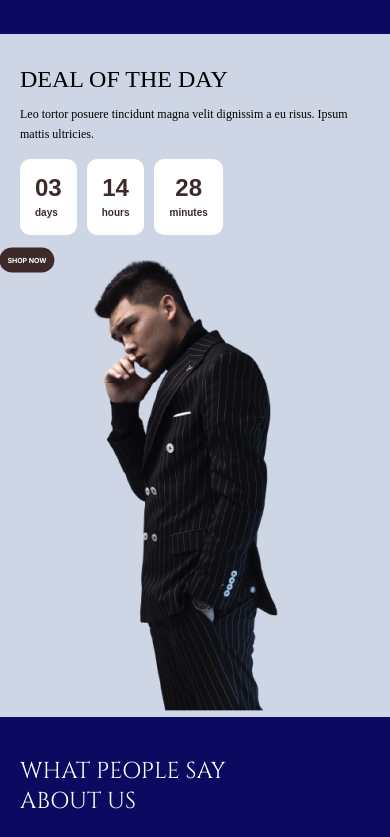
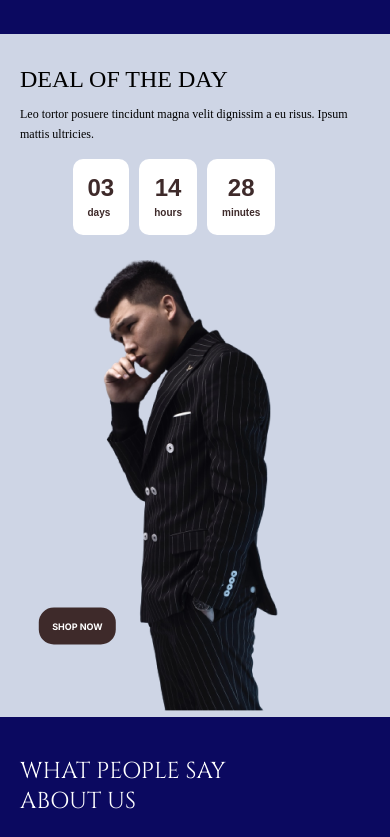
Before and after one commit to debbie459/Fashion, an Angular app: page / in a window 390 px wide. Shown: the part 3613-4450 px from the top of the page. Built offline with nearby package versions, Linux system fonts and the light colour scheme; a web font is replaced by a local one.

Commit message:
addded responsiveness in deal div

```diff
--- a/src/app/home/hero/hero.component.css
+++ b/src/app/home/hero/hero.component.css
@@ -340,6 +340,7 @@
     overflow-x: auto;
     scroll-snap-type: x mandatory;
     width: 100%;
+    scroll-behavior: smooth;
 }
 
 .products-div .products-item {
@@ -409,6 +410,7 @@
     display: flex;
     margin-top: 15px;
     gap: 10px;
+    margin-left: 15%;
 
 }
 
@@ -440,17 +442,17 @@
 .man-pic button{
     font-family: 'Inter', sans-serif;
     font-weight: bold;
-    font-size: 7px;
+    font-size: 9px;
     background-color: #3E2A2A;
     color: white;
-    padding: 8px;
+    padding: 13px;
     border: none;
     border-radius: 15px;
     text-align: center;
     position: absolute;
-    top: 0;
+    top: 80%;
     transform: translate(-50%, -50%);
-    left: 0;
+    left: 15%;
 }
 
 .reviews {
--- a/src/app/home/hero/hero.component.html
+++ b/src/app/home/hero/hero.component.html
@@ -200,6 +200,19 @@
                 </div>
             </div>
 
+            <div class="products-item">
+                <div class="main-image">
+                    <img src="assets/guy1.png" >
+                </div>
+                <div class="other-part">
+                    <img src="assets/stars.png">
+                    <h5>Big Jacket</h5>
+                    <div>
+                        <span>$20</span><span>$10</span>
+                    </div>
+                </div>
+            </div>
+
 
             <div class="products-item">
                 <div class="main-image">
```
